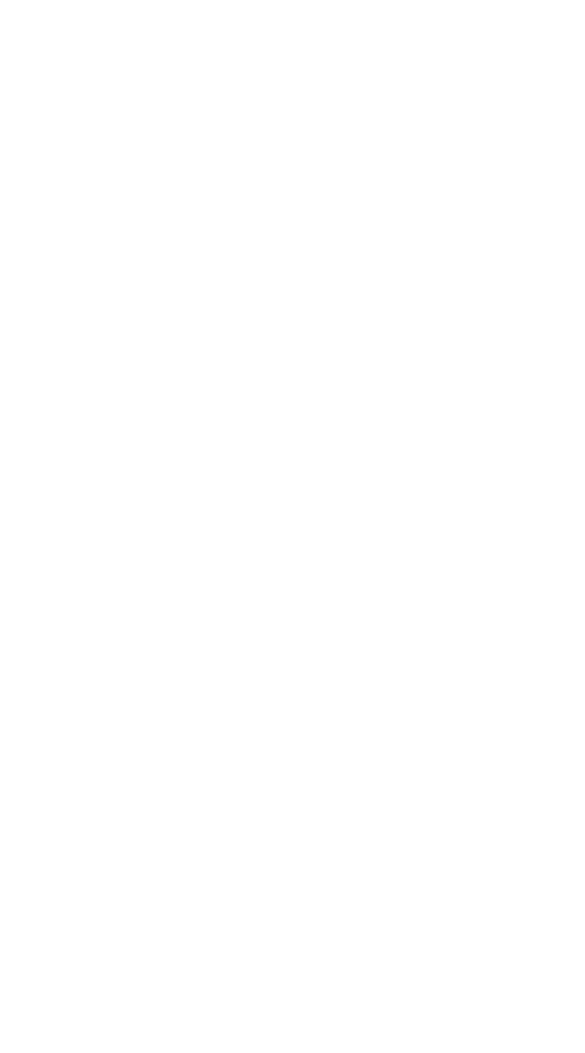
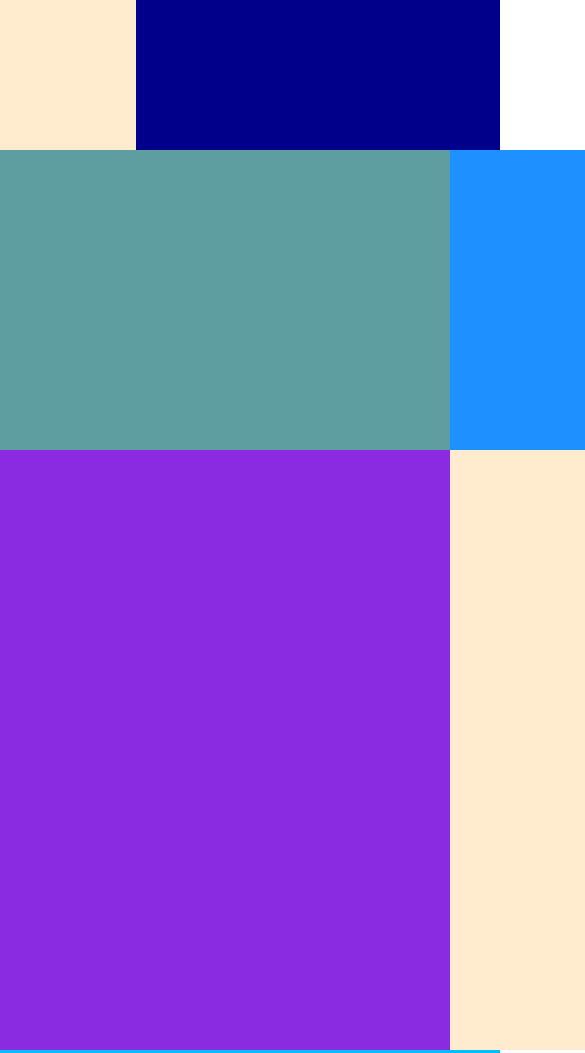
Before and after one commit to AlbertVoieikov/HomeWorkSimpsonFamily, a plain HTML site: page lesson4/30 mobile website design tips/index.html in a window 390 px wide. Shown: the top 1053 px of the page, 585 px wide, since content can reach past the window. Drawn offline with Linux system fonts and the light colour scheme.

Commit message:
add lesson 4 adaptive

```diff
--- a/lesson4/30 mobile website design tips/index.html
+++ b/lesson4/30 mobile website design tips/index.html
@@ -22,13 +22,15 @@
                 <div class="store"></div>
                 <div class="tools"></div>
             </div>
-            <div class="wrap46">
-                <div class="wrap-item4"></div>
+            <div class="cntnt-wrap">
+                <div class="wrap45">
+                    <div class="wrap-item4"></div>
+                    <div class="wrap-item5"></div>
+                </div>
+                <div class="wrap67">
                 <div class="wrap-item6"></div>
+                <div class="wrap-item7"></div>
             </div>
-            <div class="wrap57">
-                <div class="wrap-item5"></div>
-                <div class="wrap-item7"></div>
             </div>
         </div>
         <div class="footer"></div>
--- a/lesson4/30 mobile website design tips/main.css
+++ b/lesson4/30 mobile website design tips/main.css
@@ -6,7 +6,7 @@
     display: flex;
     flex-direction: column;
 
-    margin-left: 700px;
+
 }
 
 .head{
@@ -34,12 +34,12 @@
     height: 900px;
 
     display: flex;
+
 }
 
 .general{
     width: 200px;
     height: 100%;
-
 }
 
 .nav{
@@ -60,38 +60,46 @@
     background: goldenrod;
 }
 
-.wrap46{
-    width: 450px;
-    height: 100%;
+.cntnt-wrap{
+
+    display: flex;
+    flex-direction: column;
+}
+
+.wrap45{
+    width: 700px;
+    height: 300px;
+    display: flex;
 
 }
 
 .wrap-item4{
-    width: 100%;
+    width: 450px;
     height: 300px;
     background: cadetblue;
 }
 
-.wrap-item6{
-    width: 100%;
-    height: 600px;
+.wrap-item5{
+    width: 250px;
+    height: 300px;
     background: dodgerblue;
 }
 
-.wrap57{
-    width: 250px;
-    height: 100%;
+.wrap67{
+    width: 700px;
+    height: 600px;
+    display: flex;
     background: whitesmoke;
 }
 
-.wrap-item5{
-    width: 100%;
-    height: 300px;
-    background: burlywood;
+.wrap-item6{
+    width: 450px;
+    height: 600px;
+    background: blueviolet;
 }
 
 .wrap-item7{
-    width: 100%;
+    width: 250px;
     height: 600px;
     background: blanchedalmond;
 }
--- a/lesson4/30 mobile website design tips/media.css
+++ b/lesson4/30 mobile website design tips/media.css
@@ -0,0 +1,31 @@
+@media screen and (max-width: 500px) {
+    .container{
+        width: 500px;
+        height: 1800px;
+
+        display: flex;
+        flex-direction: column;
+    }
+
+    .head{
+        height: 150px;
+    }
+
+    .logo{
+        width: 150px;
+    }
+
+    .header{
+        width: 400px;
+    }
+
+    .general{
+        width: 100%;
+        height: 200px;
+    }
+
+    .nav{
+        height: 100%;
+        background: burlywood;
+    }
+}
```
Also changed, not shown: lesson5JS/index.html (added, +15 -0 lines), lesson5JS/main.js (added, +165 -0 lines).
